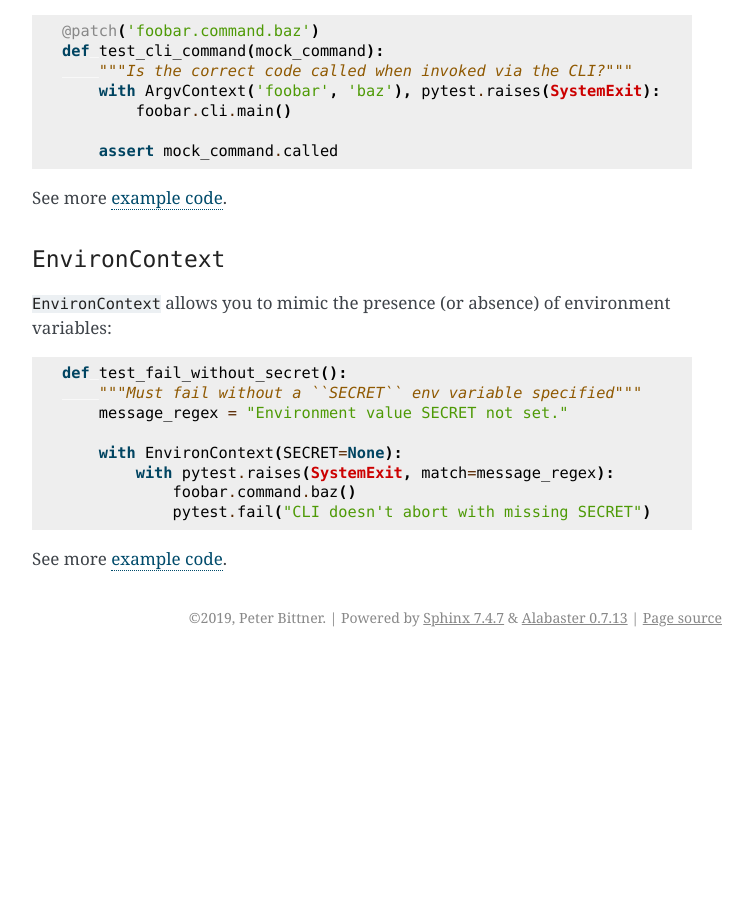
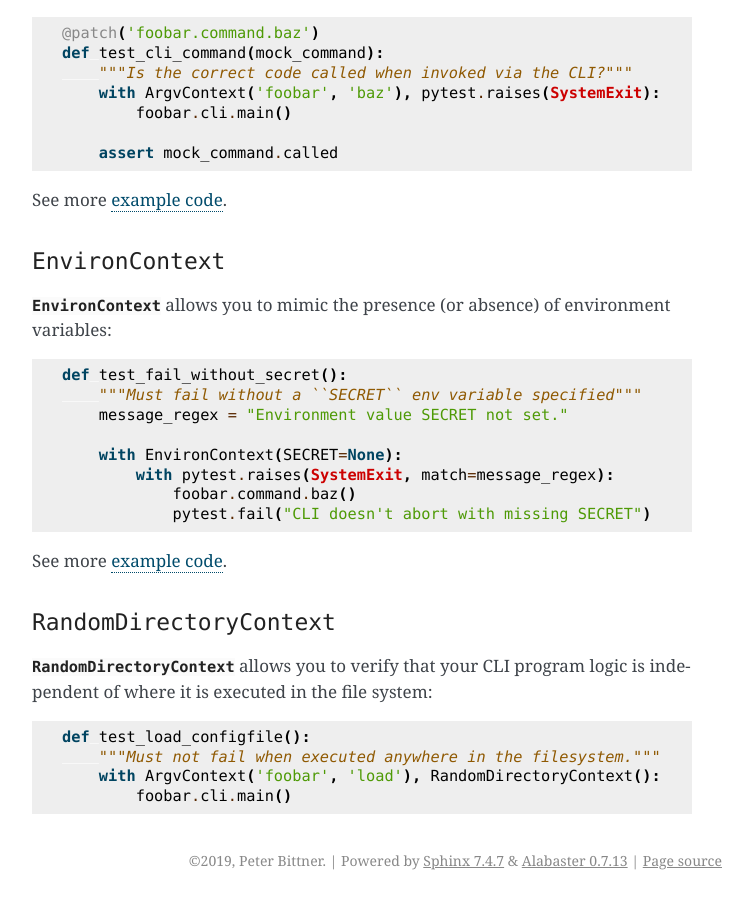
Before and after one commit to painless-software/python-cli-test-helpers, a Sphinx documentation site: the page built from docs/tutorial.rst, in a window 1280 px wide and 900 px high, scrolled down 1573 px. Shown: the whole window, without its empty margins (388-1141 px from the left). Built offline with Sphinx 7.4.7, drawn with Linux system fonts in a browser that asks for light colours; before the commit the page ends 2230 px from its top, so only the background shows below that; some of the changed text lies outside the part shown.

Commit message:
Add API docs chapter, document RandomDirectoryContext

```diff
--- a/docs/conf.py
+++ b/docs/conf.py
@@ -10,9 +10,9 @@
 # add these directories to sys.path here. If the directory is relative to the
 # documentation root, use os.path.abspath to make it absolute, like shown here.
 #
-# import os
-# import sys
-# sys.path.insert(0, os.path.abspath('.'))
+import os
+import sys
+sys.path.insert(0, os.path.abspath('..'))
 
 
 # -- Project information -----------------------------------------------------
@@ -28,6 +28,7 @@ author = 'Peter Bittner'
 # extensions coming with Sphinx (named 'sphinx.ext.*') or your custom
 # ones.
 extensions = [
+    'sphinx.ext.autodoc',
     'sphinx.ext.extlinks',
     'sphinx.ext.viewcode',
 ]
--- a/docs/index.rst
+++ b/docs/index.rst
@@ -9,6 +9,7 @@ Contents
 
    installation
    tutorial
+   api
    other
    techniques
    contributing
--- a/docs/tutorial.rst
+++ b/docs/tutorial.rst
@@ -36,8 +36,8 @@ Start with a simple set of functional tests:
   installed)
 - Is command XYZ available? etc. Cover your entire CLI usage here!
 
-This is almost a stupid exercise: Run the command as a shell command
-and inspect the exit code of the exiting process, e.g.
+This is almost a stupid exercise: Run the command as a :func:`~cli_test_helpers.shell`
+command and inspect the exit code of the exiting process, e.g.
 
 .. code-block:: python
 
@@ -67,7 +67,8 @@ Then you're ready to take advantage of our helpers.
 ``ArgvContext``
 +++++++++++++++
 
-``ArgvContext`` allows you to mimic the use of specific CLI arguments:
+:class:`~cli_test_helpers.ArgvContext` allows you to mimic the use of
+specific CLI arguments:
 
 .. code-block:: python
 
@@ -96,8 +97,8 @@ See more |example code (argparse-cli)|_.
 ``EnvironContext``
 ++++++++++++++++++
 
-``EnvironContext`` allows you to mimic the presence (or absence) of
-environment variables:
+:class:`~cli_test_helpers.EnvironContext` allows you to mimic the presence
+(or absence) of environment variables:
 
 .. code-block:: python
 
@@ -112,6 +113,20 @@ environment variables:
 
 See more |example code (click-command)|_.
 
+``RandomDirectoryContext``
+++++++++++++++++++++++++++
+
+:class:`~cli_test_helpers.RandomDirectoryContext` allows you to verify that
+your CLI program logic is independent of where it is executed in the file
+system:
+
+.. code-block:: python
+
+    def test_load_configfile():
+        """Must not fail when executed anywhere in the filesystem."""
+        with ArgvContext('foobar', 'load'), RandomDirectoryContext():
+            foobar.cli.main()
+
 
 .. |example code (argparse-cli)| replace:: example code
 .. |example code (click-cli)| replace:: example code
```
Also changed, not shown: docs/api.rst (added, +21 -0 lines), 1 other file.
